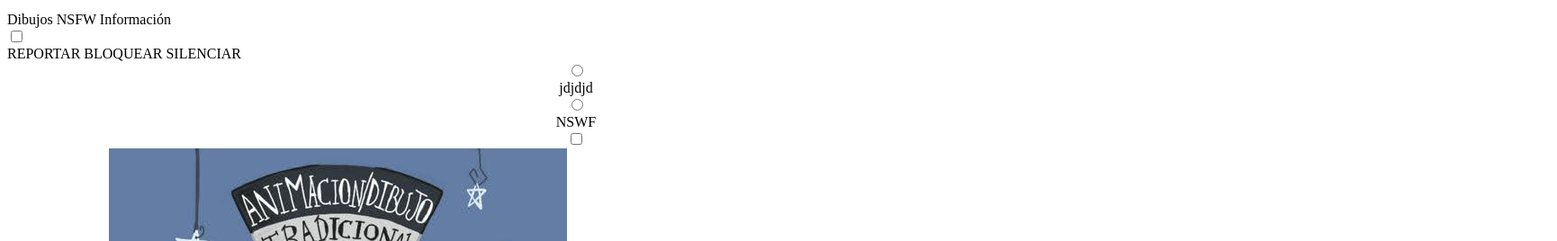
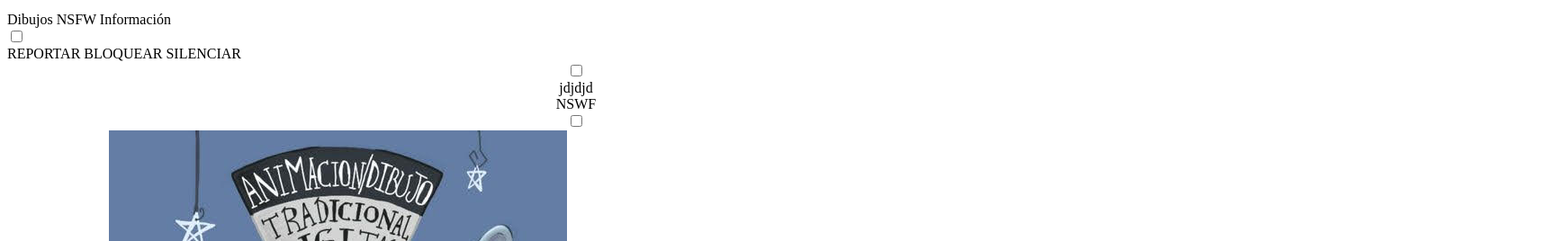
Before and after one commit to CARNATT/nsfw, a plain HTML site: page Perfil.html in a window 1280 px wide. Shown: the part 432-700 px from the top of the page at 90% size, 1730 px wide, since content can reach past the window. Drawn offline with nearby package versions, Linux system fonts and the light colour scheme.

Commit message:
Update Perfil.html

```diff
--- a/Perfil.html
+++ b/Perfil.html
@@ -4,7 +4,7 @@
 				<meta charset="UTF-8">
 				<meta name="description" content="nswf de los usuarios.">
 				<link rel="stylesheet" href="perfil.css"></link>
-				<script src="Perfil.js"></script>
+				<!-- <script src="Perfil.js"></script> -->
 <meta name="viewport" content="width=device-width, initial-scale=1.0">
 				<title>Nswf</title>
 
@@ -60,7 +60,7 @@
 
 
 	<center>
-	<input type="radio" name="BATMAN" id="Ocultar_A">
+	<input type="checkbox" name="BATMAN" id="Ocultar_A">
 	<div class="Ocultar_Dibujos">
 	<div class="Categ_Dib_Normal"><span>jdjdjd</span>
 
@@ -72,7 +72,7 @@
 
 
 	<center>
-	<input type="radio" name="BATMAN" id="Ocultar_B">
+	<!-- <input type="radio" name="BATMAN" id="Ocultar_B"> -->
 	<div class="Ocultar_Dibujos_NSWF">
 	<div class="Categ_Dib_Normal">
 	<label for="Contraseña">NSWF</label>
@@ -90,7 +90,8 @@
 
 
 		<center><div class="OK_PERFIL_B">
-		<input type="checkbox" name="" id="Contraseña">
+		<!-- <input type="checkbox" name="" id="Contraseña"> -->
+		<input type="checkbox" name="" id="Ocultar_B">
 		<div class="Oculta_Datos_Contraseña">
 		<div class="GREE">
 <!--
@@ -164,6 +165,8 @@
       <img class="in" src="https://picsum.photos/230/420.jpg" >
       <img class="in" src="https://picsum.photos/230/320.jpg" >
       <img class="in" src="https://picsum.photos/230/153.jpg" >
+
+
  -->
 
 </body>
```
